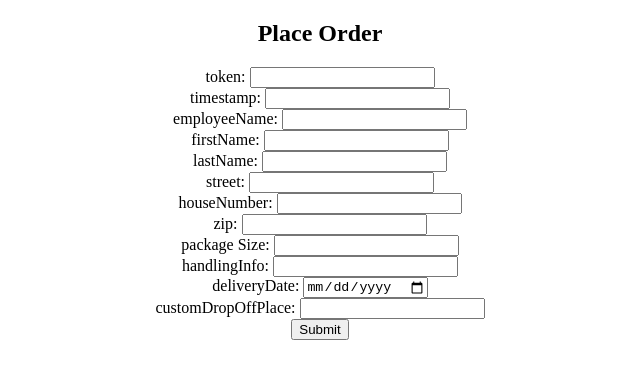
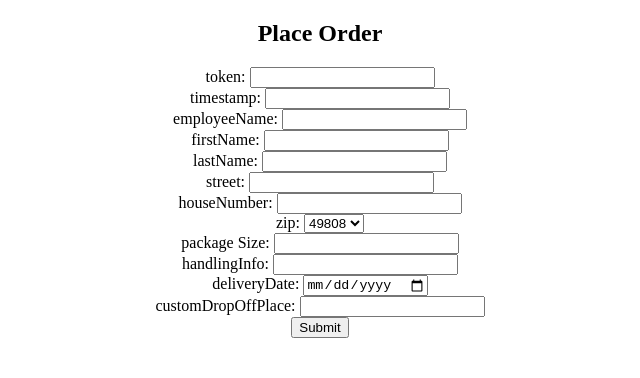
Before and after one commit to ChristianMinich/sep, a website: page public/placeOrder.html in a window 1280 px wide. Shown: the whole page, without its empty margins (320-960 px from the left). Drawn offline with Linux system fonts and the light colour scheme.

Commit message:
removed required tag + switched to selector

```diff
--- a/public/placeOrder.html
+++ b/public/placeOrder.html
@@ -15,7 +15,7 @@
         <input type="text" name="timestamp" id="timestamp" required><br>
 
         <label for="employeeName">employeeName:</label>
-        <input type="text" name="employeeName" id="employeeName" required><br>
+        <input type="text" name="employeeName" id="employeeName"><br>
 
         <label for="firstName">firstName:</label>
         <input type="text" name="firstName" id="firstName" required><br>
@@ -30,13 +30,17 @@
         <input type="text" name="houseNumber" id="houseNumber" required><br>
 
         <label for="zip">zip:</label>
-        <input type="text" name="zip" id="zip" required><br>
+        <select id="zip" name="zip">
+            <option value="49808">49808</option>
+            <option value="49809">49809</option>
+            <option value="49011">49811</option>
+        </select><br>
 
         <label for="packageSize">package Size:</label>
         <input type="text" name="packageSize" id="packageSize" required><br>
 
         <label for="handlingInfo">handlingInfo:</label>
-        <input type="text" name="handlingInfo" id="handlingInfo" required><br>
+        <input type="text" name="handlingInfo" id="handlingInfo"><br>
 
         <label for="deliveryDate">deliveryDate:</label>
         <input type="date" name="deliveryDate" id="deliveryDate" required><br>
```
